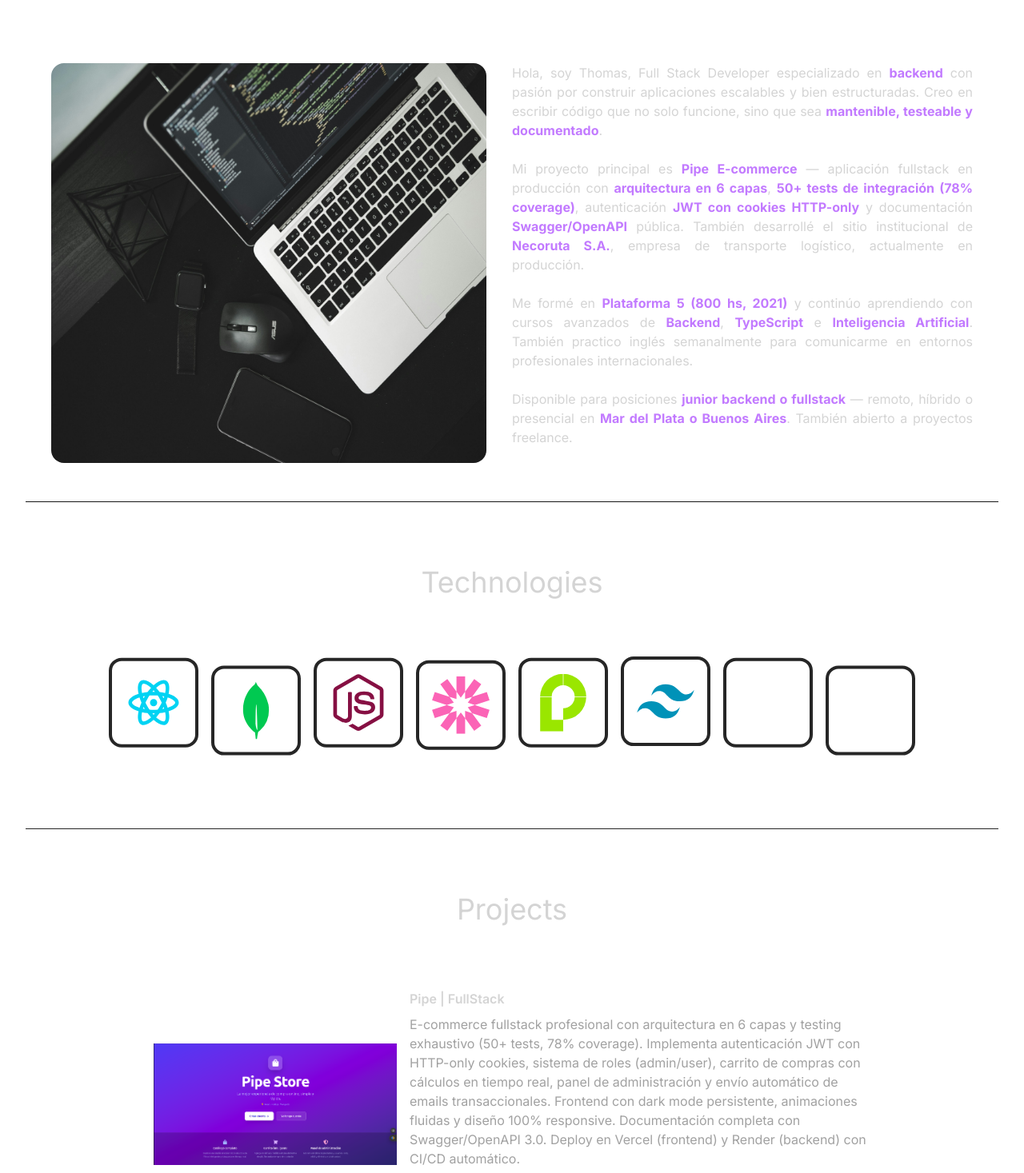
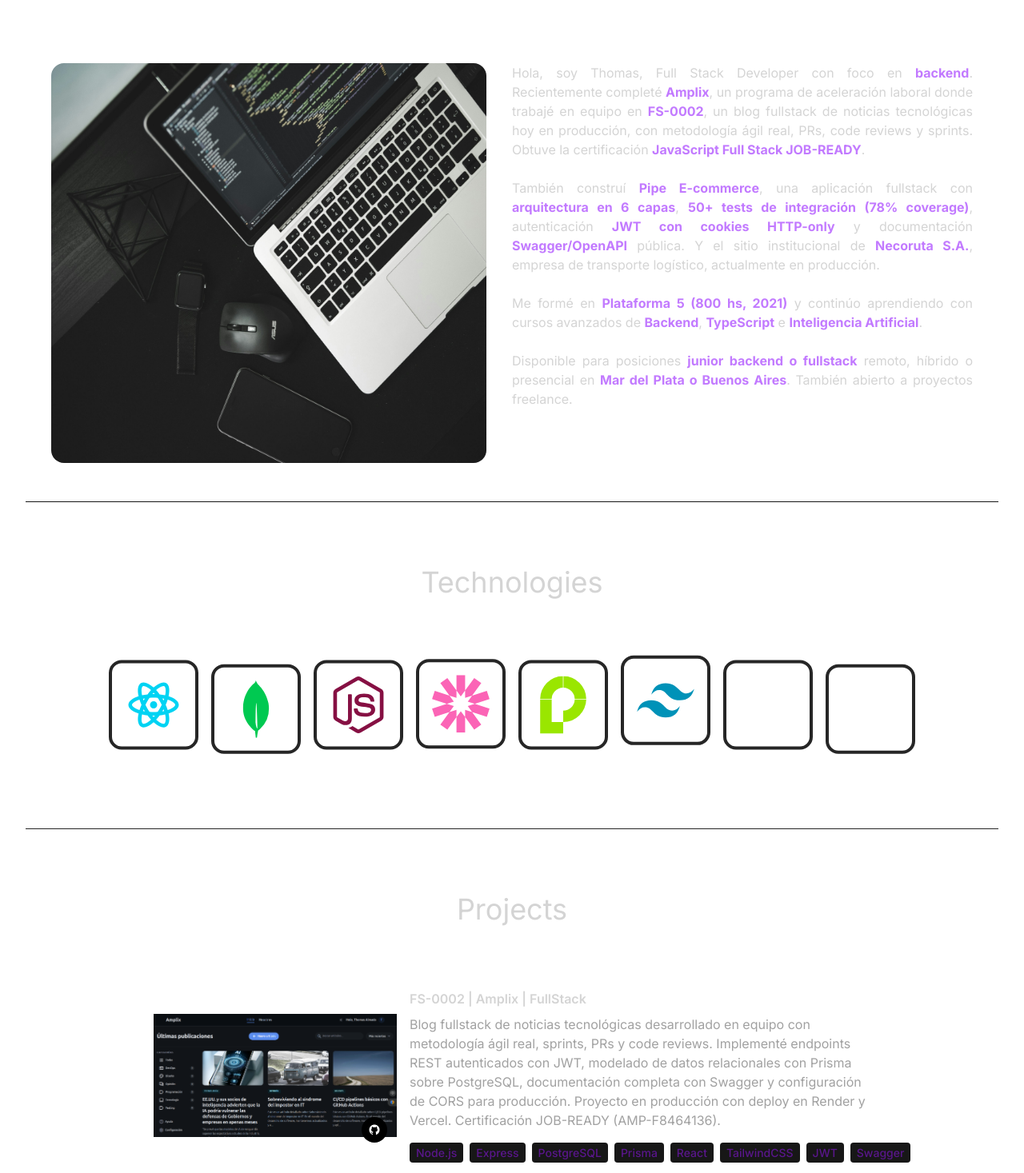
Before and after one commit to ThomasBrets/Portfolio, a React (Vite) app: page / in a window 1280 px wide. Shown: the part 980-2447 px from the top of the page at 80% size. Built offline with nearby package versions, Linux system fonts and the light colour scheme.

Commit message:
feat: actualizar portfolio con Amplix en About, Projects y Education

```diff
--- a/src/assets/AboutText.jsx
+++ b/src/assets/AboutText.jsx
@@ -3,19 +3,23 @@ import React from "react";
 
 const AboutText = () => (
   <>
-    Hola, soy Thomas, Full Stack Developer especializado en{" "}
-    <span className="text-purple-400 font-bold">backend</span> con pasión por
-    construir aplicaciones escalables y bien estructuradas. Creo en escribir
-    código que no solo funcione, sino que sea{" "}
+    Hola, soy Thomas, Full Stack Developer con foco en{" "}
+    <span className="text-purple-400 font-bold">backend</span>. Recientemente
+    completé{" "}
+    <span className="text-purple-400 font-bold">Amplix</span>, un programa de
+    aceleración laboral donde trabajé en equipo en{" "}
+    <span className="text-purple-400 font-bold">FS-0002</span>, un blog
+    fullstack de noticias tecnológicas hoy en producción, con metodología ágil
+    real, PRs, code reviews y sprints. Obtuve la certificación{" "}
     <span className="text-purple-400 font-bold">
-      mantenible, testeable y documentado
+      JavaScript Full Stack JOB-READY
     </span>
     .
     <br />
     <br />
-    Mi proyecto principal es{" "}
-    <span className="text-purple-400 font-bold">Pipe E-commerce</span> —
-    aplicación fullstack en producción con{" "}
+    También construí{" "}
+    <span className="text-purple-400 font-bold">Pipe E-commerce</span>, una
+    aplicación fullstack con{" "}
     <span className="text-purple-400 font-bold">arquitectura en 6 capas</span>,{" "}
     <span className="text-purple-400 font-bold">
       50+ tests de integración (78% coverage)
@@ -24,7 +28,7 @@ const AboutText = () => (
     <span className="text-purple-400 font-bold">JWT con cookies HTTP-only</span>{" "}
     y documentación{" "}
     <span className="text-purple-400 font-bold">Swagger/OpenAPI</span> pública.
-    También desarrollé el sitio institucional de{" "}
+    Y el sitio institucional de{" "}
     <span className="text-purple-400 font-bold">Necoruta S.A.</span>, empresa de
     transporte logístico, actualmente en producción.
     <br />
@@ -37,15 +41,11 @@ const AboutText = () => (
     <span className="text-purple-400 font-bold">Backend</span>,{" "}
     <span className="text-purple-400 font-bold">TypeScript</span> e{" "}
     <span className="text-purple-400 font-bold">Inteligencia Artificial</span>.
-    También practico inglés semanalmente para comunicarme en entornos
-    profesionales internacionales.
     <br />
     <br />
     Disponible para posiciones{" "}
-    <span className="text-purple-400 font-bold">
-      junior backend o fullstack
-    </span>{" "}
-    — remoto, híbrido o presencial en{" "}
+    <span className="text-purple-400 font-bold">junior backend o fullstack</span>{" "}
+    remoto, híbrido o presencial en{" "}
     <span className="text-purple-400 font-bold">
       Mar del Plata o Buenos Aires
     </span>
--- a/src/assets/index.js
+++ b/src/assets/index.js
@@ -3,13 +3,15 @@ import homeland from "./projects/homeland.png";
 import hotel from "./projects/hotel.png";
 import ncrt from "./projects/ncrt.png";
 import notesApp from "./projects/notesApp.png";
+import amplix from "./projects/amplix.png"
 
 import coderhouse from "./courses/coderhouse.png";
 import plataforma5 from "./courses/plataforma5.png";
 import google from "./courses/google.png";
+import amplixme_logo from "./courses/amplixme_logo.jpeg"
 
 export const HERO_CONTENT = `Full Stack Developer · Backend especializado
-Node.js · React · MongoDB · TypeScript`;
+Node.js · React · PostgreSQL · MongoDB · TypeScript`;
 
 // src/assets/index.js
 // export const ABOUT_TEXT = () => (
@@ -48,76 +50,53 @@ Node.js · React · MongoDB · TypeScript`;
 // );
 
 export const EDUCATION = [
-  {
-    title: "Programación Backend (III): Testing y Escalabilidad | Presente",
-    image: coderhouse,
-    description: `Curso orientado al perfeccionamiento de habilidades backend mediante la implementación de testing automatizado, optimización del rendimiento y diseño de sistemas escalables. Aprendí a trabajar con mocks, normalización, logs, debugging y profiling, además de incorporar prácticas de versionado, documentación de APIs REST y despliegue en la nube. El curso también abordó clustering, Kubernetes y frameworks modernos como NestJS, consolidando una visión profesional del desarrollo backend a gran escala.`,
-    technologies: ["Programación", "FullStack", "CRUD", "MERN", "testing", "NestJS"],
+   {
+    title: "Aceleración Laboral JavaScript / Full Stack JOB-READY | Jun 2026",
+    image: amplixme_logo,
+    description: `Programa de aceleración laboral donde trabajé en equipo en FS-0002, un blog fullstack de noticias tecnológicas hoy en producción. Metodología ágil real con sprints, PRs, code reviews y daily meetings. Obtuve la certificación JavaScript Full Stack con calificación JOB-READY (ID: AMP-F8464136).`,
+    technologies: ["Node.js", "Express", "PostgreSQL", "Prisma", "React", "TailwindCSS", "JWT", "Swagger"],
   },
   {
-    title: "Programación Backend II: Diseño y Arquitectura Backend | Oct 9 - 2025",
+    title: "Programación Backend (III): Testing y Escalabilidad | 2025",
     image: coderhouse,
-    description: `Curso enfocado en el diseño de arquitecturas backend escalables y mantenibles, aplicando patrones de diseño, arquitectura en capas y buenas prácticas de estructuración de proyectos. Aprendí a integrar sistemas de autenticación y autorización seguros, optimizando la comunicación entre servicios y garantizando aplicaciones robustas, eficientes y profesionales.`,
-    technologies: ["Programación", "FullStack", "CRUD", "MERN", "jwt", "cookies"],
+    description: `Testing automatizado, optimización del rendimiento y diseño de sistemas escalables. Mocks, logs, debugging, documentación de APIs REST y frameworks modernos como NestJS.`,
+    technologies: ["testing", "NestJS", "Node.js"],
   },
   {
-    title: "Programación Backend I: Desarrollo Avanzado de Backend | Jul 31 - 2025",
+    title: "Programación Backend II: Diseño y Arquitectura Backend | Oct 2025",
     image: coderhouse,
-    description: `Curso enfocado en el desarrollo de APIs robustas y escalables, con énfasis en la gestión de bases de datos NoSQL y las buenas prácticas de arquitectura backend. Aprendí a diseñar y construir aplicaciones eficientes, aplicando técnicas avanzadas de comunicación entre servicios y control de grandes volúmenes de datos.`,
-    technologies: ["Programación", "FullStack", "CRUD", "MERN", "JS"],
+    description: `Arquitecturas backend escalables y mantenibles, patrones de diseño, arquitectura en capas y autenticación segura con JWT y cookies.`,
+    technologies: ["Node.js", "JWT", "arquitectura en capas"],
   },
   {
-    title: "Coding Bootcamp | Dic 18 - 2021",
-    image: plataforma5,
-    description: `Programa intensivo de más de 800 horas de formación práctica enfocado en el desarrollo Full Stack con JavaScript. A lo largo del bootcamp trabajé en proyectos reales, fortaleciendo tanto mis habilidades técnicas como blandas. Aprendí a desarrollar aplicaciones completas utilizando las últimas tecnologías del ecosistema web, preparándome para mi inserción laboral en la industria IT.`,
-    technologies: ["Programación", "FullStack", "CRUD", "MERN", "JS"],
+    title: "Programación Backend I: Desarrollo Avanzado de Backend | Jul 2025",
+    image: coderhouse,
+    description: `APIs robustas y escalables con bases de datos NoSQL y buenas prácticas de arquitectura backend.`,
+    technologies: ["Node.js", "Express", "MongoDB"],
   },
   {
-    title: "Curso Introductorio de Programación | Ago 13 - 2020",
+    title: "Coding Bootcamp | Dic 2021",
     image: plataforma5,
-    description: `Aprendí los fundamentos de la programación web y la lógica con JavaScript, junto con el uso de HTML, CSS y Node.js para crear aplicaciones Full Stack. Como proyecto final, desarrollé mi primer sitio web con operaciones CRUD, integrando frontend y backend de forma funcional.`,
-    technologies: ["Programación", "HTML", "CSS", "JS"],
-  },
-  {
-    title: "Inteligencia artificial: Generación de Prompts | Dic 10 - 2024",
-    image: coderhouse,
-
-    description: `Este curso me permitió comprender cómo comunicarme eficazmente con modelos de IA a través de la creación de prompts claros y estratégicos. Aprendí a controlar el comportamiento y la creatividad de los modelos, optimizando resultados mediante el uso de parámetros y palabras clave. También trabajé con la API de OpenAI en Python, aplicando estos conocimientos para desarrollar proyectos con inteligencia artificial generativa.`,
-    technologies: ["Inteligencia Artificial"],
-  },
-  {
-    title: "Fundamentos de Inteligencia Artificial | Ago 19 - 2024",
-    image: coderhouse,
-    description: `En este curso adquirí una comprensión general de la inteligencia artificial y sus aplicaciones en el mundo real. Aprendí cómo funcionan las herramientas de IA generativa y cómo aplicarlas para mejorar procesos, crear proyectos personales o impulsar la innovación en entornos profesionales.`,
-    technologies: ["Inteligencia Artificial"],
-  },
-  {
-    title: "Herramientas del oficio: Linux y SQL | Presente",
-    image: google,
-    description: `En este curso aprendí los fundamentos de los sistemas operativos y cómo interactúan con el hardware y las aplicaciones. Me introduje en el uso de Linux, practicando comandos en la terminal Bash para navegar, gestionar archivos y administrar usuarios. Además, aprendí a utilizar SQL para consultar bases de datos, filtrar información y combinar tablas, habilidades esenciales para el análisis de seguridad.`,
-    technologies: ["Ciberseguridad"],
-  },
-  {
-    title: "Conexión y protección: Redes y seguridad de redes | Sep 18 - 2025",
-    image: google,
-    description: `En este curso aprendí los fundamentos de las redes informáticas y cómo protegerlas frente a amenazas. Estudié los tipos de redes, los protocolos más usados (como TCP/IP) y las técnicas de seguridad más comunes, incluyendo firewalls, VPNs y endurecimiento de sistemas. También entendí cómo viajan los datos a través de una red y cómo prevenir ataques e intrusiones.`,
-    technologies: ["Ciberseguridad"],
-  },
-  {
-    title: "Ve a lo seguro: Gestiona los riesgos de seguridad | May 29 - 2025",
-    image: google,
-    description: `En este curso aprendí a identificar y evaluar amenazas, riesgos y vulnerabilidades que pueden afectar a una organización. Profundicé en el uso de marcos y controles de seguridad como NIST y la tríada CID, y descubrí cómo las herramientas SIEM ayudan a detectar y responder incidentes. También practiqué cómo realizar auditorías de seguridad y crear planes de acción ante posibles ataques.`,
-    technologies: ["Ciberseguridad"],
-  },
-  {
-    title: "Fundamentos de la ciberseguridad | Sep 20 - 2024",
-    image: google,
-    description: `Introducción al campo de la ciberseguridad y al rol del analista. Aprendí los conceptos básicos de seguridad de la información, los ocho dominios CISSP, los principales marcos y controles de seguridad, y la tríada de confidencialidad, integridad y disponibilidad (CID). También exploré la ética profesional, las herramientas más utilizadas por los analistas y cómo los ataques cibernéticos impactan en las operaciones empresariales.`,
-    technologies: ["Ciberseguridad"],
+    description: `Programa intensivo de más de 800 horas de desarrollo Full Stack con JavaScript. Proyectos reales aplicando Node.js, React y MongoDB.`,
+    technologies: ["JavaScript", "Node.js", "React", "MongoDB"],
   },
 ];
 
 export const PROJECTS = [
+   {
+    title: "FS-0002 | Amplix | FullStack",
+    image: amplix, // imagen que vas a agregar
+    description:
+      "Blog fullstack de noticias tecnológicas desarrollado en equipo con metodología ágil real, sprints, PRs y code reviews. Implementé endpoints REST autenticados con JWT, modelado de datos relacionales con Prisma sobre PostgreSQL, documentación completa con Swagger y configuración de CORS para producción. Proyecto en producción con deploy en Render y Vercel. Certificación JOB-READY (AMP-F8464136).",
+    technologies: ["Node.js", "Express", "PostgreSQL", "Prisma", "React", "TailwindCSS", "JWT", "Swagger"],
+    web: "https://amplix-blog.vercel.app/",
+    source_code_links: [
+      {
+        name: "Frontend",
+        url: "https://github.com/amplixme/FS-0002",
+      },
+    ],
+  },
   {
     title: "Pipe | FullStack",
     image: Pipe,
```
Also changed, not shown: src/assets/courses/amplixme_logo.jpeg (added), src/assets/projects/amplix.png (added).
